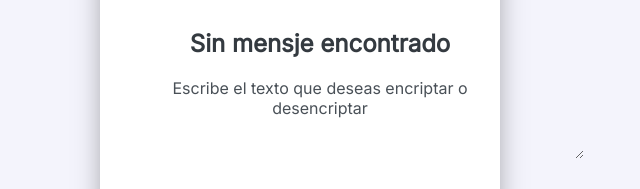
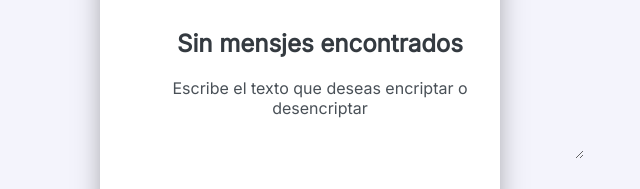
Before and after one commit to OmarOro/oracle-one-git, a plain HTML site: page index.html in a window 1280 px wide. Shown: the part 611-800 px from the top of the page, 580-1220 px from the left. Drawn offline with Linux system fonts and the light colour scheme.

Commit message:
renombrar

```diff
--- a/index.html
+++ b/index.html
@@ -33,7 +33,7 @@
                 <img src="/personaje.svg" alt="personaje">
             </div>
             <div class="parrafo">
-                <h3>Sin mensje encontrado</h3>
+                <h3>Sin mensjes encontrados</h3>
                 <p>Escribe el texto que deseas encriptar o desencriptar</p>
 
             </div>
```
